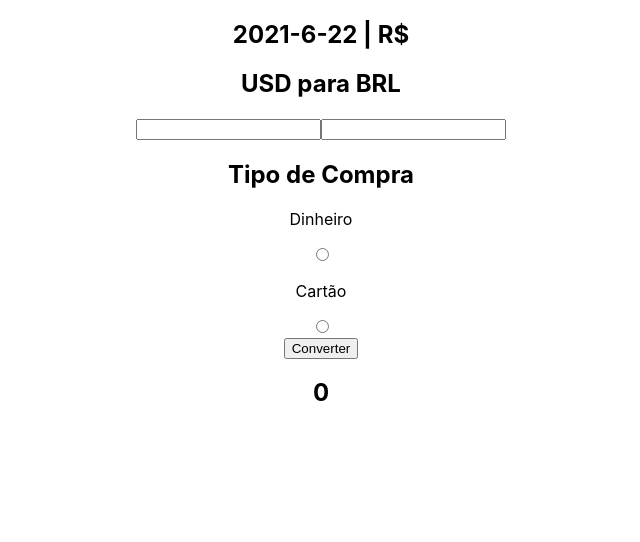
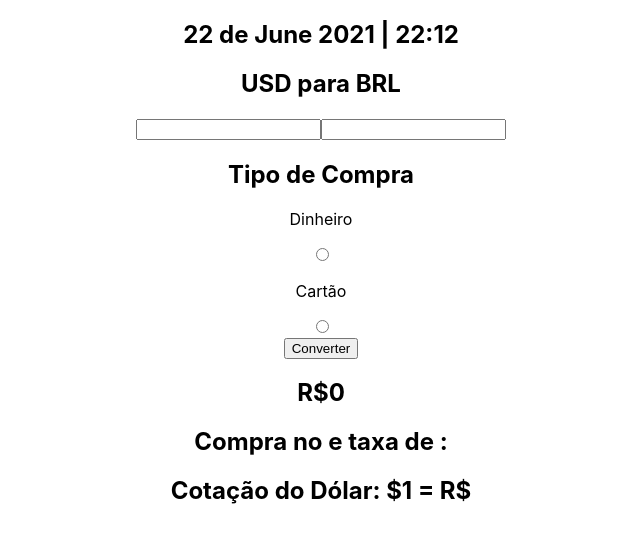
Before and after one commit to BiancaCardozo2018/Cotacao-Moeda, a React (Create React App) app: page / in a window 1280 px wide. Shown: the top 542 px of the page, without its empty margins (319-959 px from the left). Built offline with nearby package versions, Linux system fonts and the light colour scheme; no server answers.

Commit message:
Corrigindo data e hora

```diff
--- a/src/components/Conversor.js
+++ b/src/components/Conversor.js
@@ -8,12 +8,14 @@ export default class Conversor extends Component {
 
         var today = new Date(),
 
-        date = today.getFullYear() + '-' + (today.getMonth() + 1) + '-' + today.getDate();
+        date = today.getDate() + ' de ' + today.toLocaleString('default', { month: 'long' }) + ' ' + today.getFullYear(),
+        hour = today.getHours() + ':' + today.getMinutes();
 
         this.state = {
             moedaA_valor: "",
             moedaB_valor:0,
             completDate: date,
+            completHour: hour,
             taxaEstado_valor: "",
             selectedOption:"",
         }
@@ -68,11 +70,11 @@ export default class Conversor extends Component {
             let cotacao_round_sum_percent_taxaDinheiro = cotacao_arredondada + cotacao_arredondada_percent_taxaDinheiro
             let multiplicacao_moedaDigitada_cotacao = moedaA_sum_percent_taxaEstado * cotacao_arredondada;
 
-            if (this.state.selectedOption === "dinheiro") {
+            if (this.state.selectedOption === "Dinheiro") {
                 let moedaB_valor = (moedaA_sum_percent_taxaEstado * cotacao_round_sum_percent_taxaDinheiro).toFixed(2);
 
                 this.setState({moedaB_valor});
-            } else if (this.state.selectedOption === "cartao"){
+            } else if (this.state.selectedOption === "Cartão"){
 
                 let moedaB_valor =  parseFloat(multiplicacao_moedaDigitada_cotacao + percent_taxaCartao).toFixed(2);
 
@@ -89,17 +91,19 @@ export default class Conversor extends Component {
     render() {
         return (
             <div className="conversor">
-                <h2> {this.state.completDate} | R$ {this.state.cotacaoDiaria}</h2>
+                <h2> {this.state.completDate} | {this.state.completHour}</h2>
                 <h2>{this.props.moedaA} para {this.props.moedaB}</h2>
                 <input type="text" onChange={(event)=>(this.setState({moedaA_valor:event.target.value}))}></input>
                 <input type="text" onChange={(event)=>(this.setState({taxaEstado_valor:event.target.value}))}></input>
                 <h2>Tipo de Compra</h2>
                 <div>
-                    <p>Dinheiro</p><input type="radio" name="forma_pagamento" value="dinheiro" onChange={(event)=>(this.setState({selectedOption:event.target.value}))}/>
-                    <p>Cartão</p><input type="radio" name="forma_pagamento" value="cartao" onChange={(event)=>(this.setState({selectedOption:event.target.value}))}/>
+                    <p>Dinheiro</p><input type="radio" name="forma_pagamento" value="Dinheiro" onChange={(event)=>(this.setState({selectedOption:event.target.value}))}/>
+                    <p>Cartão</p><input type="radio" name="forma_pagamento" value="Cartão" onChange={(event)=>(this.setState({selectedOption:event.target.value}))}/>
                 </div>
                 <input type="button" id="btn_converter" value="Converter" onClick = {this.converter}></input>
-                <h2>{this.state.moedaB_valor}</h2>
+                <h2>R${this.state.moedaB_valor}</h2>
+                <h2> Compra no {this.state.selectedOption} e taxa de : {this.state.taxaEstado_valor}</h2>
+                <h2>Cotação do Dólar: $1 = R${this.state.cotacaoDiaria}</h2>
             </div>
         );
     }
```
